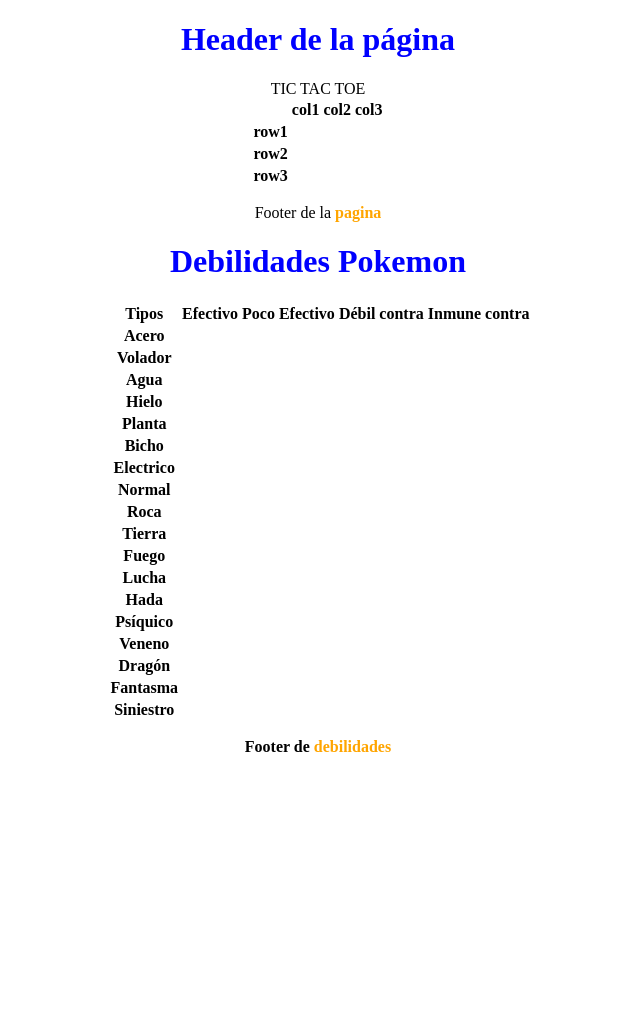
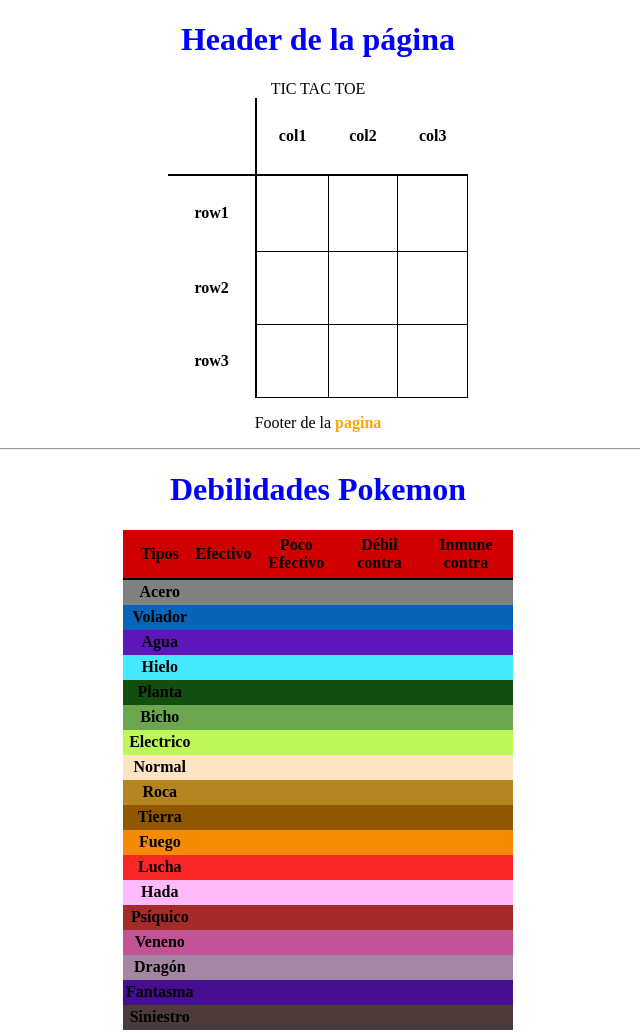
Before and after one commit to Denthor99/DIWEB_2daw, a plain HTML site: page Tema 4/ActividadesClase/ActividadTabla_CSS/index.html in a window 1280 px wide. Shown: the top 1033 px of the page, without its empty margins (322-962 px from the left). Before the commit the page ends 800 px from the top, so only its background shows below. Drawn offline with Linux system fonts and the light colour scheme.

Commit message:
ActividadTabla_CSS terminada

```diff
--- a/Tema 4/ActividadesClase/ActividadTabla_CSS/index.html
+++ b/Tema 4/ActividadesClase/ActividadTabla_CSS/index.html
@@ -9,54 +9,55 @@
 <body>
     <!-- header>h1{Header de la pagina} -->
     <header>
-        <h1 class="header__h1">Header de la página</h1>
+        <h1 class="header__h1--colorfuente">Header de la página</h1>
     </header>
 
     <!-- section>table>caption{TIC TAC TOE}+(tr>th{}+th{col1}+th{col2}+th{col3})+(tr>th{row1}+td*3)+(tr>th{row2}+td*3)+(tr>th{row3}+td*3) -->
     <section class="section__table--centrar">
-        <table>
+        <table class="section_table1">
             <caption>TIC TAC TOE</caption>
-            <tr>
-                <th></th>
+            <tr class="table1__tr--bottom">
+                <th class="table1__th--right"></th>
                 <th>col1</th>
                 <th>col2</th>
                 <th>col3</th>
             </tr>
             <tr>
-                <th>row1</th>
-                <td></td>
-                <td></td>
-                <td></td>
+                <th class="table1__th--right">row1</th>
+                <td class="table1__td--allPosition"></td>
+                <td class="table1__td--allPosition"></td>
+                <td class="table1__td--allPosition"></td>
             </tr>
             <tr>
-                <th>row2</th>
-                <td></td>
-                <td></td>
-                <td></td>
+                <th class="table1__th--right">row2</th>
+                <td class="table1__td--allPosition"></td>
+                <td class="table1__td--allPosition"></td>
+                <td class="table1__td--allPosition"></td>
             </tr>
             <tr>
-                <th>row3</th>
-                <td></td>
-                <td></td>
-                <td></td>
+                <th class="table1__th--right">row3</th>
+                <td class="table1__td--allPosition"></td>
+                <td class="table1__td--allPosition"></td>
+                <td class="table1__td--allPosition"></td>
             </tr>
         </table>
     </section>
 
     <!-- footer>p{Footer de lab}>b{pagina} -->
     <footer>
-        <p class="footer__parrafo">Footer de la <b>pagina</b</p>
+        <p class="footer__parrafo--alineacion">Footer de la <b>pagina</b</p>
     </footer>
 
+    <hr>
     <!-- header>h1{Debilidades Pokemon}-->
     <header>
-        <h1 class="header__h1">Debilidades Pokemon</h1>
+        <h1 class="header__h1--colorfuente">Debilidades Pokemon</h1>
     </header>
 
     <!-- section>table>(tr>th{}+th{Tipos}+th{Efectivo}+th{Poco Efectivo}+th{Débil contra}+th{Inmune contra})+(tr>th{}+th{Acero}+td*4)+(tr>th{}+th{Volador}+td*4)+(tr>th{}+th{Agua}+td*4)+(tr>th{}+th{Hielo}+td*4)+(tr>th{}+th{Planta}+td*4)+(tr>th{}+th{Bicho}+td*4)+(tr>th{}+th{Electrico}+td*4)+(tr>th{}+th{Normal}+td*4)+(tr>th{}+th{Roca}+td*4)+(tr>th{}+th{Tierra}+td*4)+(tr>th{}+th{Fuego}+td*4)+(tr>th{}+th{Lucha}+td*4)+(tr>th{}+th{Hada}+td*4)+(tr>th{}+th{Psíquico}+td*4)+(tr>th{}+th{Veneno}+td*4)+(tr>th{}+th{Dragón}+td*4)+(tr>th{}+th{Fantasma}+td*4)+(tr>th{}+th{Siniestro}+td*4)> -->
     <section class="section__table--centrar">
-        <table>
-            <tr>
+        <table class="section_table2">
+            <tr class="table2__tr--bottom-bgcolor">
                 <th></th>
                 <th>Tipos</th>
                 <th>Efectivo</th>
@@ -64,7 +65,7 @@
                 <th>Débil contra</th>
                 <th>Inmune contra</th>
             </tr>
-            <tr>
+            <tr class="table2__tr_fila1--acero">
                 <th></th>
                 <th>Acero</th>
                 <td></td>
@@ -72,7 +73,7 @@
                 <td></td>
                 <td></td>
             </tr>
-            <tr>
+            <tr class="table2__tr_fila2--volador">
                 <th></th>
                 <th>Volador</th>
                 <td></td>
@@ -80,7 +81,7 @@
                 <td></td>
                 <td></td>
             </tr>
-            <tr>
+            <tr class="table2__tr_fila3--agua">
                 <th></th>
                 <th>Agua</th>
                 <td></td>
@@ -88,7 +89,7 @@
                 <td></td>
                 <td></td>
             </tr>
-            <tr>
+            <tr class="table2__tr_fila4--hielo">
                 <th></th>
                 <th>Hielo</th>
                 <td></td>
@@ -96,7 +97,7 @@
                 <td></td>
                 <td></td>
             </tr>
-            <tr>
+            <tr class="table2__tr_fila5--planta">
                 <th></th>
                 <th>Planta</th>
                 <td></td>
@@ -104,7 +105,7 @@
                 <td></td>
                 <td></td>
             </tr>
-            <tr>
+            <tr class="table2__tr_fila6--bicho">
                 <th></th>
                 <th>Bicho</th>
                 <td></td>
@@ -112,7 +113,7 @@
                 <td></td>
                 <td></td>
             </tr>
-            <tr>
+            <tr class="table2__tr_fila7--electrico">
                 <th></th>
                 <th>Electrico</th>
                 <td></td>
@@ -120,7 +121,7 @@
                 <td></td>
                 <td></td>
             </tr>
-            <tr>
+            <tr class="table2__tr_fila8--normal">
                 <th></th>
                 <th>Normal</th>
                 <td></td>
@@ -128,7 +129,7 @@
                 <td></td>
                 <td></td>
             </tr>
-            <tr>
+            <tr class="table2__tr_fila9--roca">
                 <th></th>
                 <th>Roca</th>
                 <td></td>
@@ -136,7 +137,7 @@
                 <td></td>
                 <td></td>
             </tr>
-            <tr>
+            <tr class="table2__tr_fila10--tierra">
                 <th></th>
                 <th>Tierra</th>
                 <td></td>
@@ -144,7 +145,7 @@
                 <td></td>
                 <td></td>
             </tr>
-            <tr>
+            <tr class="table2__tr_fila11--fuego">
                 <th></th>
                 <th>Fuego</th>
                 <td></td>
@@ -152,7 +153,7 @@
                 <td></td>
                 <td></td>
             </tr>
-            <tr>
+            <tr class="table2__tr_fila12--lucha">
                 <th></th>
                 <th>Lucha</th>
                 <td></td>
@@ -160,7 +161,7 @@
                 <td></td>
                 <td></td>
             </tr>
-            <tr>
+            <tr class="table2__tr_fila13--hada">
                 <th></th>
                 <th>Hada</th>
                 <td></td>
@@ -168,7 +169,7 @@
                 <td></td>
                 <td></td>
             </tr>
-            <tr>
+            <tr class="table2__tr_fila14--psiquico">
                 <th></th>
                 <th>Psíquico</th>
                 <td></td>
@@ -176,7 +177,7 @@
                 <td></td>
                 <td></td>
             </tr>
-            <tr>
+            <tr class="table2__tr_fila15--veneno">
                 <th></th>
                 <th>Veneno</th>
                 <td></td>
@@ -184,7 +185,7 @@
                 <td></td>
                 <td></td>
             </tr>
-            <tr>
+            <tr class="table2__tr_fila16--dragon">
                 <th></th>
                 <th>Dragón</th>
                 <td></td>
@@ -192,7 +193,7 @@
                 <td></td>
                 <td></td>
             </tr>
-            <tr>
+            <tr class="table2__tr_fila17--fantasma">
                 <th></th>
                 <th>Fantasma</th>
                 <td></td>
@@ -200,7 +201,7 @@
                 <td></td>
                 <td></td>
             </tr>
-            <tr>
+            <tr class="table2__tr_fila18--siniestro">
                 <th></th>
                 <th>Siniestro</th>
                 <td></td>
@@ -213,7 +214,7 @@
 
     <!--footer>p{Footer de  }>b{debilidades}-->
     <footer>
-        <p class="footer__parrafo">Footer de <b>debilidades</b></p>
+        <p class="footer__parrafo--alineacion">Footer de <b>debilidades</b></p>
     </footer>
 </body>
 </html>
--- a/Tema 4/ActividadesClase/ActividadTabla_CSS/styles.css
+++ b/Tema 4/ActividadesClase/ActividadTabla_CSS/styles.css
@@ -1,16 +1,104 @@
 /* Header de la primera tabla*/
-.header__h1{
+.header__h1--colorfuente{
     color: blue;
     text-align: center;
 }
 .section__table--centrar {
     display: flex;
-    place-content: center;
+    justify-content: center;
 }
 
-.footer__parrafo{
+/* Primera tabla */
+.section_table1{
+    width: 300px;
+    height: 300px;
+    border-collapse: collapse;
+}
+
+.table1__tr--bottom{
+    border-bottom: 2px solid black;
+}
+
+.table1__th--right{
+    border-right: 2px solid black;
+}
+.table1__td--allPosition{
+    border-right: 1px solid;
+    border-bottom: 1px solid;
+    border-top: 1px solid;
+    border-left: 1px solid;
+}
+
+/* Segunda tabla */
+.section_table2{
+    width: 390px;
+    height: 500px;
+    border-collapse: collapse;
+}
+
+.table2__tr--bottom-bgcolor{
+    border-bottom: 2px solid black;
+    background-color: rgb(207, 0, 0);
+}
+.table2__tr_fila1--acero{
+    background-color: grey;
+}
+.table2__tr_fila2--volador{
+    background-color: rgb(8, 100, 185);
+}
+.table2__tr_fila3--agua{
+    background-color: rgb(93, 22, 185);
+}
+.table2__tr_fila4--hielo{
+    background-color: rgb(68, 233, 255);
+}
+
+.table2__tr_fila5--planta{
+    background-color: rgb(17, 78, 15);
+}
+.table2__tr_fila6--bicho{
+    background-color: rgb(106, 167, 78);
+}
+.table2__tr_fila7--electrico{
+    background-color: rgb(191, 247, 88);
+}
+.table2__tr_fila8--normal{
+    background-color:bisque;
+}
+.table2__tr_fila9--roca{
+    background-color: rgb(179, 132, 32);
+}
+.table2__tr_fila10--tierra{
+    background-color: rgb(145, 87, 0);
+}
+.table2__tr_fila11--fuego{
+    background-color: rgb(245, 139, 0);
+}
+.table2__tr_fila12--lucha{
+    background-color: rgb(250, 38, 38);
+}
+.table2__tr_fila13--hada{
+    background-color: rgb(255, 187, 249);
+}
+.table2__tr_fila14--psiquico{
+    background-color: rgb(165, 42, 42);
+}
+.table2__tr_fila15--veneno{
+    background-color: rgb(194, 83, 151);
+}
+.table2__tr_fila16--dragon{
+    background-color: rgb(163, 134, 162);
+}
+.table2__tr_fila17--fantasma{
+    background-color: rgb(69, 13, 143);
+}
+.table2__tr_fila18--siniestro{
+    background-color: rgb(77, 59, 59);
+}
+/* Estilo del Footer*/
+.footer__parrafo--alineacion{
     text-align: center;
 }
-.footer__parrafo b{
+.footer__parrafo--alineacion b{
     color: orange;
 }
```
